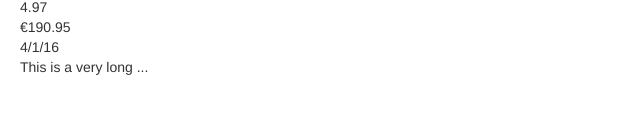
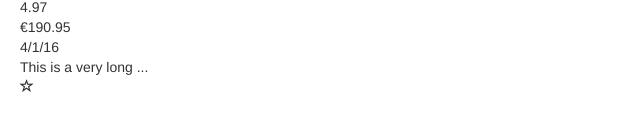
Before and after one commit to decline/udemy-angular4-crashcourse, an Angular app: page / in a window 1280 px wide. Shown: the part 542-672 px from the top of the page, without its empty margins (0-640 px from the left). Built offline with nearby package versions, Linux system fonts and the light colour scheme.

Commit message:
implement "favorite" component

```diff
--- a/src/app/app.component.html
+++ b/src/app/app.component.html
@@ -1,2 +1,3 @@
 <h1>Angular</h1>
 <app-course></app-course>
+<app-favorite></app-favorite>
--- a/src/app/app.module.ts
+++ b/src/app/app.module.ts
@@ -6,12 +6,14 @@ import { CourseComponent } from './course/course.component';
 import { CourseService } from './course.service';
 import { FormsModule } from '@angular/forms';
 import { SummaryPipe } from './summary.pipe';
+import { FavoriteComponent } from './favorite/favorite.component';
 
 @NgModule({
     declarations: [
         AppComponent,
         CourseComponent,
-        SummaryPipe
+        SummaryPipe,
+        FavoriteComponent
     ],
     imports: [
         BrowserModule,
--- /dev/null
+++ b/src/app/favorite/favorite.component.html
@@ -0,0 +1,8 @@
+<div>
+    <span
+        class="glyphicon"
+        [class.glyphicon-star]="isFavorite"
+        [class.glyphicon-star-empty]="!isFavorite"
+        (click)="onClick()"
+    ></span>
+</div>
--- /dev/null
+++ b/src/app/favorite/favorite.component.ts
@@ -0,0 +1,22 @@
+import { Component, OnInit } from '@angular/core';
+
+@Component({
+    selector: 'app-favorite',
+    templateUrl: './favorite.component.html',
+    styleUrls: ['./favorite.component.css']
+})
+export class FavoriteComponent implements OnInit {
+
+    isFavorite = false;
+
+    constructor() {
+    }
+
+    ngOnInit() {
+    }
+
+    onClick() {
+        this.isFavorite = !this.isFavorite;
+    }
+
+}
```
Also changed, not shown: src/app/favorite/favorite.component.css (added), 1 other file (tests, documents, lock files or other folders).
